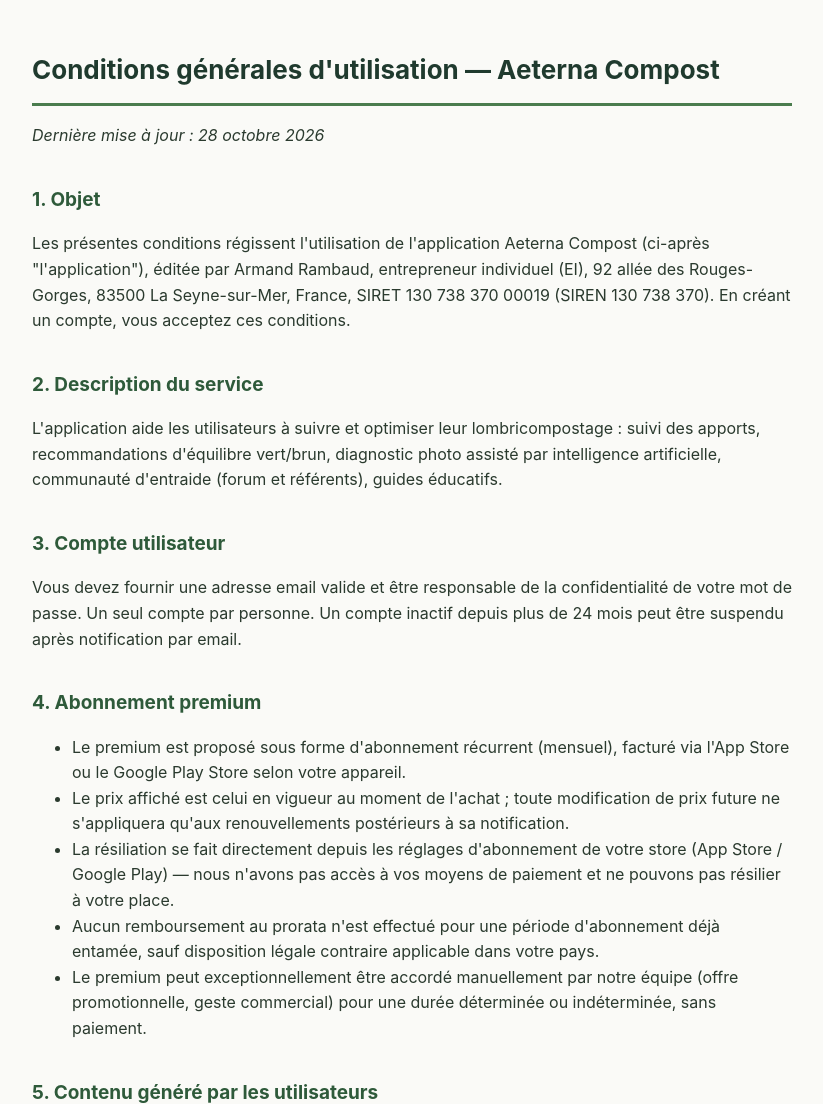
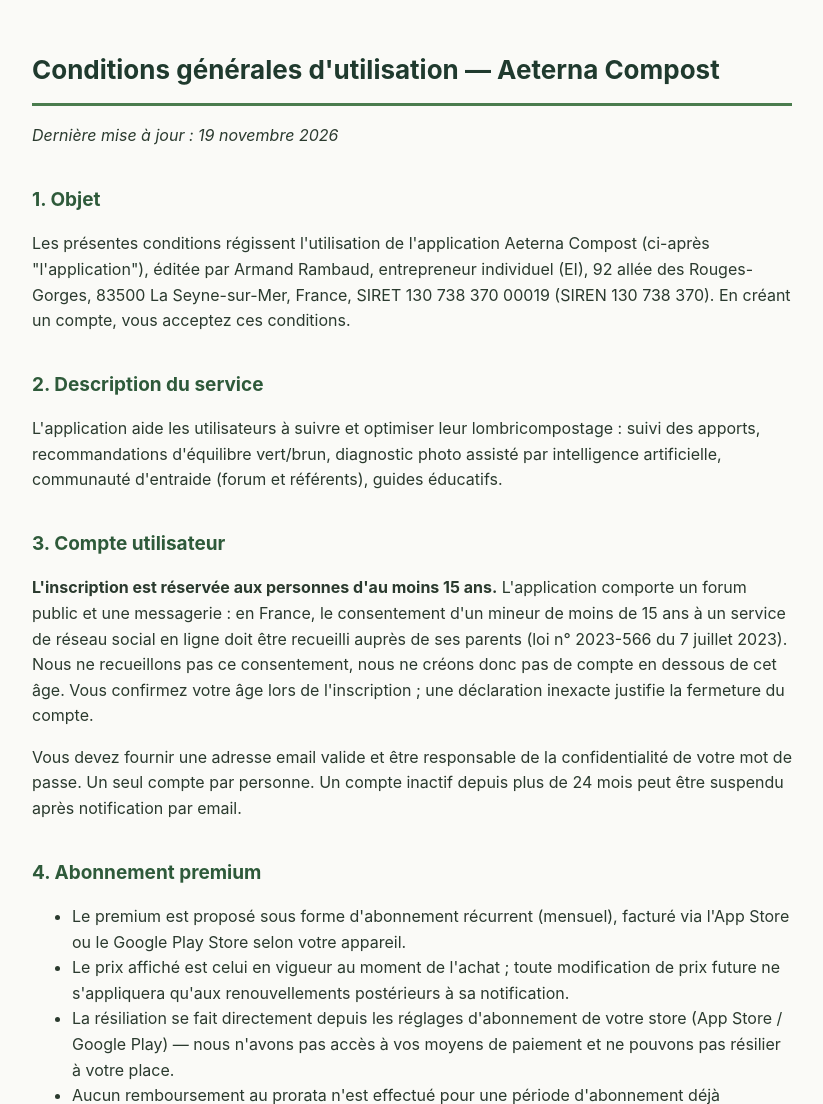
Before and after one commit to Aeternacompostapp/aeterna-compost-legal, a plain HTML site: page conditions.html in a window 1280 px wide. Shown: the top 1104 px of the page, without its empty margins (228-1051 px from the left). Drawn offline with Linux system fonts and the light colour scheme.

Commit message:
Les CGU disent l age minimum, et pourquoi
L age de 15 ans etait applique dans l app et annonce dans la politique
de confidentialite, mais absent des CGU — or c est le CLUF qu Apple
cite comme reference, et c est lui qu on opposerait a quelqu un dont
le compte est ferme.

Le texte dit la regle, son motif (loi 2023-566 du 7 juillet 2023 sur
le consentement des mineurs aux reseaux sociaux), et la consequence d
une fausse declaration. Il ne promet AUCUNE verification : il y a une
case a cocher, pas un controle d identite.

Co-Authored-By: Claude Opus 5 <noreply@anthropic.com>

```diff
--- a/conditions.html
+++ b/conditions.html
@@ -33,7 +33,7 @@
 </head>
 <body>
 <h1>Conditions générales d'utilisation — Aeterna Compost</h1>
-<p><em>Dernière mise à jour : 28 octobre 2026</em></p>
+<p><em>Dernière mise à jour : 19 novembre 2026</em></p>
 <h2>1. Objet</h2>
 <p>Les présentes conditions régissent l'utilisation de l'application
 Aeterna Compost (ci-après "l'application"), éditée par
@@ -45,6 +45,14 @@ lombricompostage : suivi des apports, recommandations d'équilibre
 vert/brun, diagnostic photo assisté par intelligence artificielle,
 communauté d'entraide (forum et référents), guides éducatifs.</p>
 <h2>3. Compte utilisateur</h2>
+<p><strong>L'inscription est réservée aux personnes d'au moins 15 ans.</strong>
+L'application comporte un forum public et une messagerie : en France, le
+consentement d'un mineur de moins de 15 ans à un service de réseau social
+en ligne doit être recueilli auprès de ses parents (loi n° 2023-566 du
+7 juillet 2023). Nous ne recueillons pas ce consentement, nous ne créons
+donc pas de compte en dessous de cet âge. Vous confirmez votre âge lors de
+l'inscription ; une déclaration inexacte justifie la fermeture du
+compte.</p>
 <p>Vous devez fournir une adresse email valide et être responsable de la
 confidentialité de votre mot de passe. Un seul compte par personne. Un
 compte inactif depuis plus de 24 mois peut être
```
